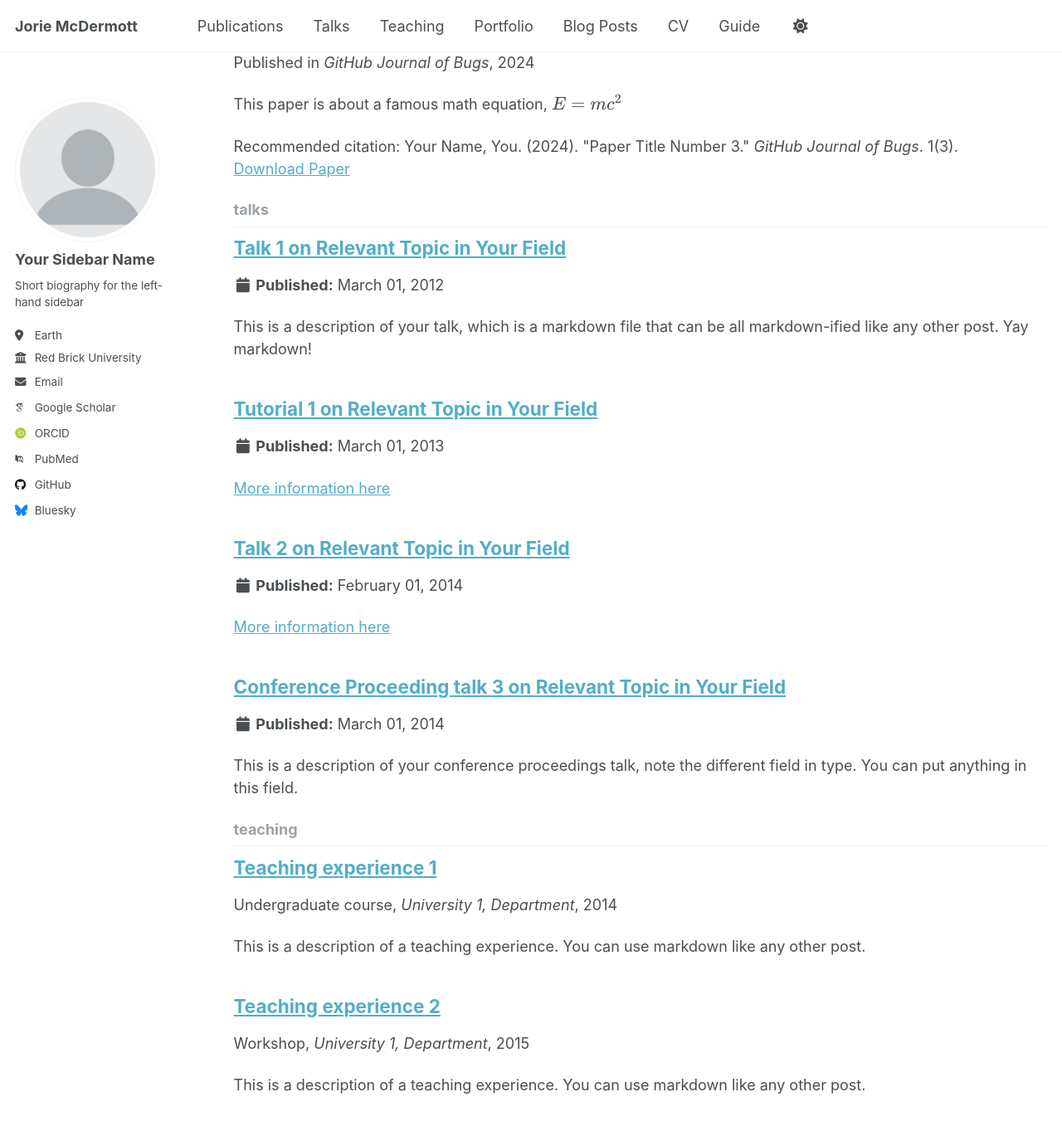
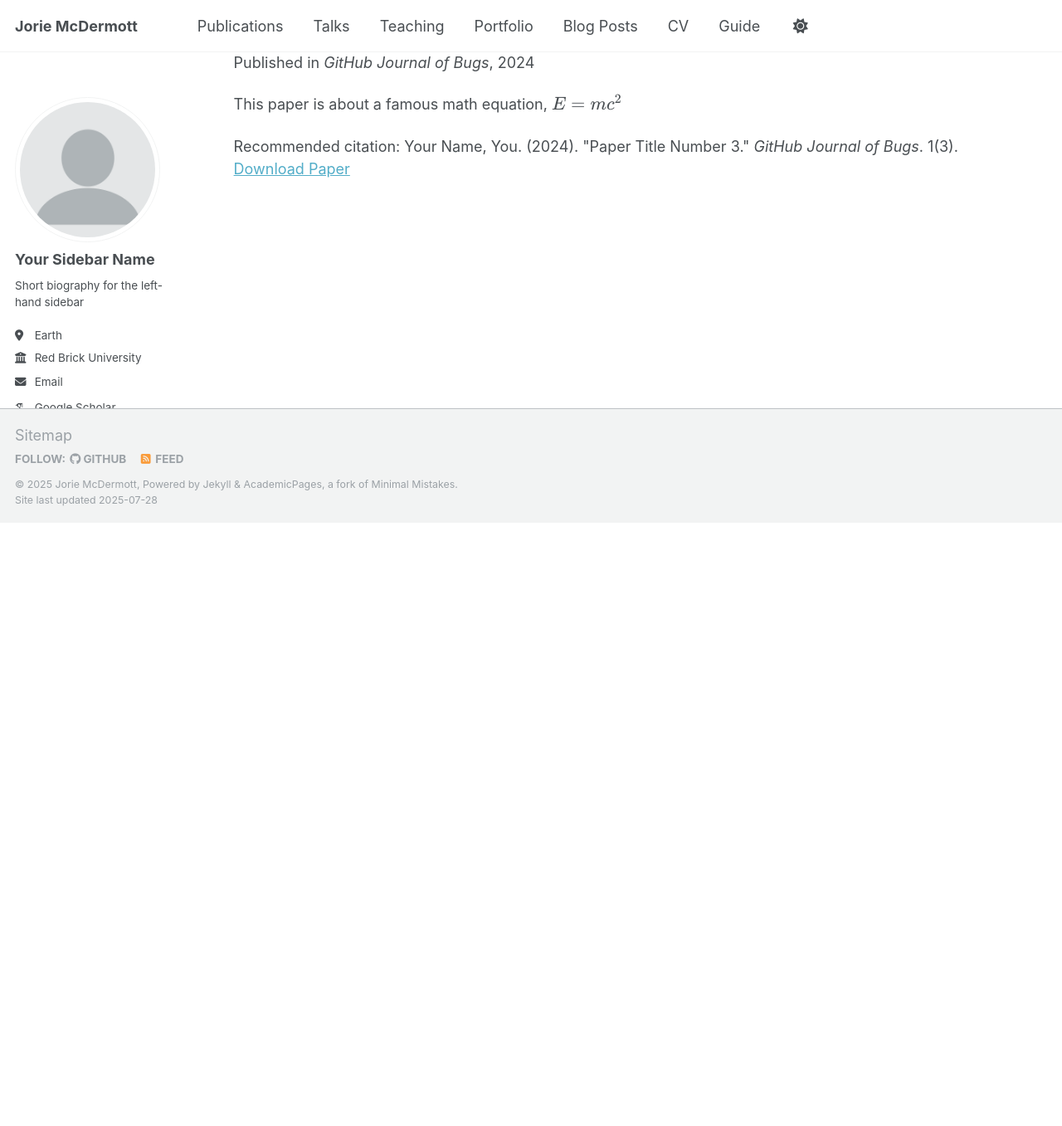
Before and after one commit to Jorie286/project, a Jekyll site: the page built from _pages/collection-archive.html, in a window 1280 px wide and 1400 px high, scrolled down 2118 px. Shown: the top 1357 px of the window at 83% size. Built offline with Jekyll 4.4.1, drawn with Linux system fonts in a browser that asks for light colours; some web fonts are replaced; a script that is not in the unit is left out; after the commit the page ends 2748 px from its top, so only the background shows below that; part of the change alters nothing that is shown.

Commit message:
Update _config.yml
Edit url.

```diff
--- a/_config.yml
+++ b/_config.yml
@@ -13,7 +13,7 @@ title                    : "Jorie McDermott"
 title_separator          : "-"
 name                     : &name "Jorie McDermott"
 description              : &description "personal description"
-url                      : https://Jorie286.github.io # the base hostname & protocol for your site e.g. "https://[your GitHub username].github.io" or if you already have some other page hosted on Github then use "https://[your GitHub username].github.io/[Your Repo Name]"
+url                      : https://Jorie286.github.io/project # the base hostname & protocol for your site e.g. "https://[your GitHub username].github.io" or if you already have some other page hosted on Github then use "https://[your GitHub username].github.io/[Your Repo Name]"
 baseurl                  : "" # the subpath of your site, e.g. "/blog"
 repository               : "Jorie286/Jorie286.github.io"
 
@@ -217,7 +217,7 @@ kramdown:
 # These settings control the types of collections used by the template
 collections:
   teaching:
-    output: true
+    output: false
     permalink: /:collection/:path/
   publications:
     output: true
@@ -226,7 +226,7 @@ collections:
     output: true
     permalink: /:collection/:path/
   talks:
-    output: true
+    output: false
     permalink: /:collection/:path/
 
 
```
